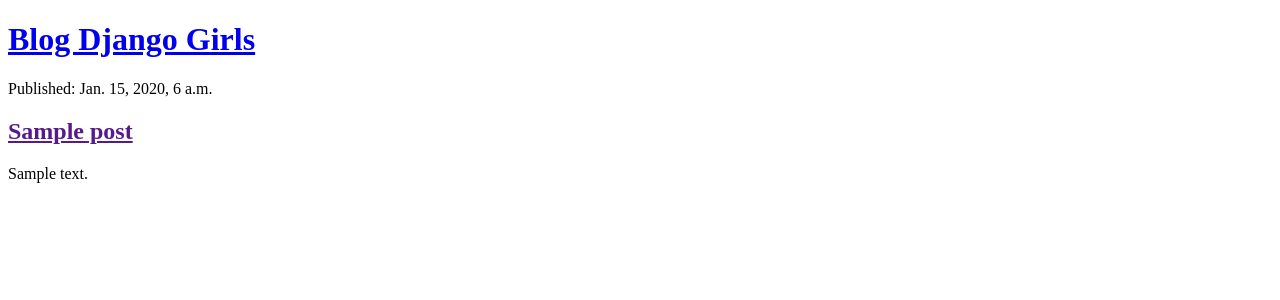
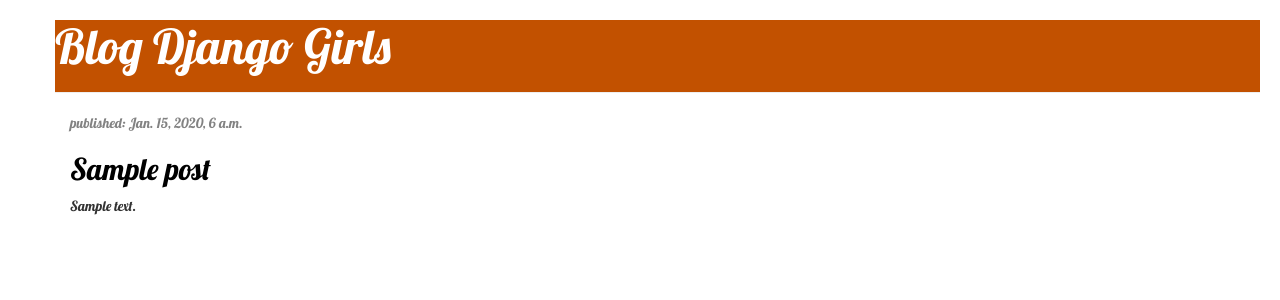
Before and after one commit to HappyCoder77/muy-first-blog, a Django app: page / in a window 1280 px wide. Shown: the top 300 px of the page. Run offline with Django 3.2, Linux system fonts and the light colour scheme; tables that the repository leaves empty hold one stand-in row (values such as "Sample post"); some libraries are stand-ins or nearby versions.

Commit message:
css added

```diff
--- /dev/null
+++ b/blog/static/css/blog.css
@@ -0,0 +1,66 @@
+h1 a,
+h2 a {
+    color: #C25100;
+}
+
+body {
+    padding-left: 15px;
+    font-family: 'Lobster', cursive;
+}
+
+.page-header {
+    background-color: #C25100;
+    margin-top: 0;
+    margin: 20px 20px 20px 40px;
+}
+
+.page-header h1,
+.page-header h1 a,
+.page-header h1 a:visited,
+.page-header h1 a:active {
+    color: #ffffff;
+    font-size: 36pt;
+    text-decoration: none;
+}
+
+.content {
+    margin-left: 40px;
+}
+
+h1,
+h2,
+h3,
+h4 {
+    font-family: 'Lobster', cursive;
+}
+
+.date {
+    color: #828282;
+}
+
+.save {
+    float: right;
+}
+
+.post-form textarea,
+.post-form input {
+    width: 100%;
+}
+
+.top-menu,
+.top-menu:hover,
+.top-menu:visited {
+    color: #ffffff;
+    float: right;
+    font-size: 26pt;
+    margin-right: 20px;
+}
+
+.post {
+    margin-bottom: 70px;
+}
+
+.post h2 a,
+.post h2 a:visited {
+    color: #000000;
+}
--- /dev/null
+++ b/blog/templates/blog/base.html
@@ -0,0 +1,32 @@
+{% load static %}
+<!DOCTYPE html>
+<html lang="en">
+
+<head>
+    <meta charset="UTF-8">
+    <meta http-equiv="X-UA-Compatible" content="IE=edge">
+    <meta name="viewport" content="width=device-width, initial-scale=1.0">
+    <title>Ola's blog</title>
+    <link rel="stylesheet" href="//maxcdn.bootstrapcdn.com/bootstrap/3.2.0/css/bootstrap.min.css">
+    <link rel="stylesheet" href="//maxcdn.bootstrapcdn.com/bootstrap/3.2.0/css/bootstrap-theme.min.css">
+    <link rel="preconnect" href="https://fonts.googleapis.com">
+    <link rel="preconnect" href="https://fonts.gstatic.com" crossorigin>
+    <link href="https://fonts.googleapis.com/css2?family=Lobster&display=swap" rel="stylesheet">
+    <link rel="stylesheet" href="{% static 'css/blog.css' %}">
+</head>
+
+<body>
+    <div class="page-header">
+        <h1><a href="/">Blog Django Girls</a></h1>
+    </div>
+    <div class="content container">
+        <div class="row">
+            <div class="col-md-8">
+                {% block content %}
+                {% endblock content %}
+            </div>
+        </div>
+    </div>
+</body>
+
+</html>
--- a/blog/templates/blog/post_list.html
+++ b/blog/templates/blog/post_list.html
@@ -1,25 +1,12 @@
-<!DOCTYPE html>
-<html lang="en">
-
-<head>
-    <meta charset="UTF-8">
-    <meta http-equiv="X-UA-Compatible" content="IE=edge">
-    <meta name="viewport" content="width=device-width, initial-scale=1.0">
-    <title>Ola's blog</title>
-    <div>
-        <h1><a href="/">Blog Django Girls</a></h1>
+{% extends 'blog/base.html' %}
+{% block content %}
+{% for post in posts %}
+<div class="post">
+    <div class="date">
+        <p>published: {{ post.published_date }}</p>
     </div>
-    {% for post in posts %}
-    <div>
-        <p>Published: {{ post.published_date }}</p>
-        <h2><a href="">{{ post.title }}</a></h2>
-        <p>{{ post.text|linebreaksbr }}</p>
-    </div>
-    {% endfor %}
-</head>
-
-<body>
-
-</body>
-
-</html>
+    <h2><a href="">{{ post.title }}</a></h2>
+    <p>{{ post.text|linebreaksbr }}</p>
+</div>
+{% endfor %}
+{% endblock content %}
```
